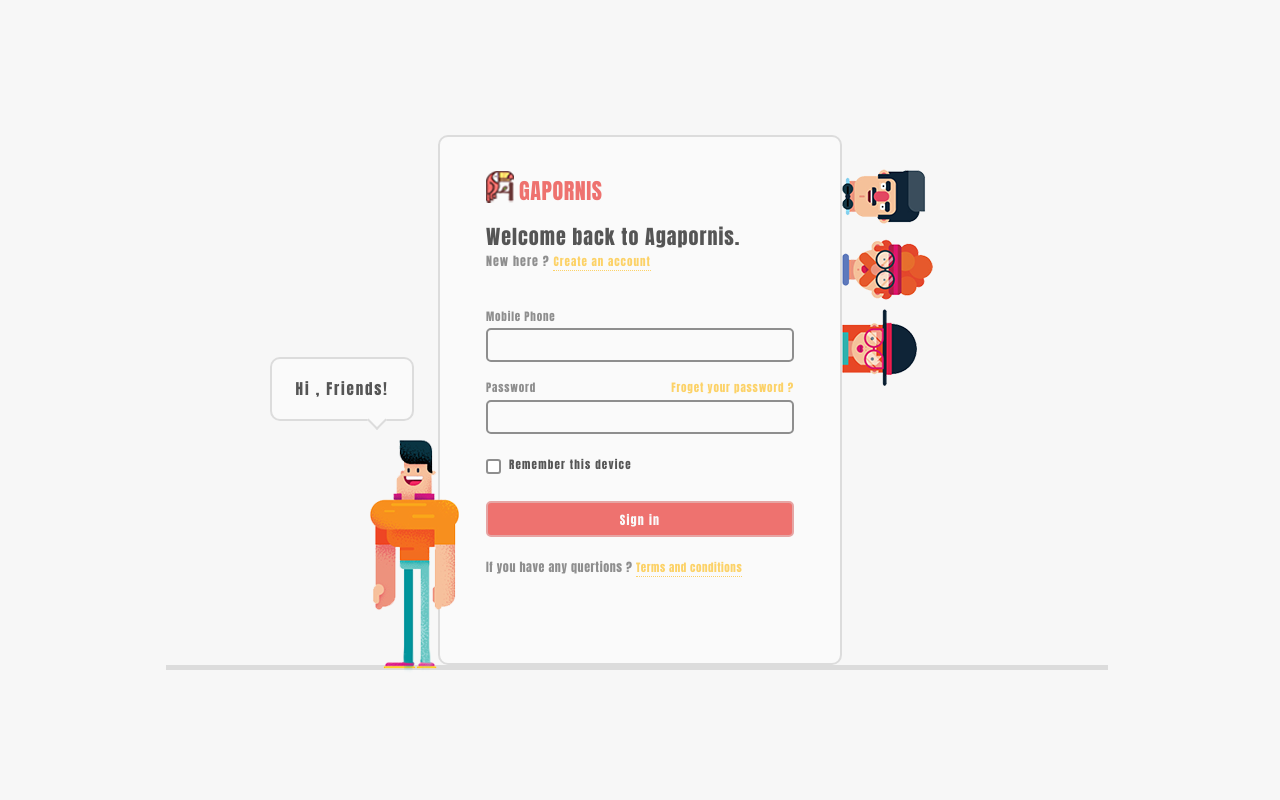
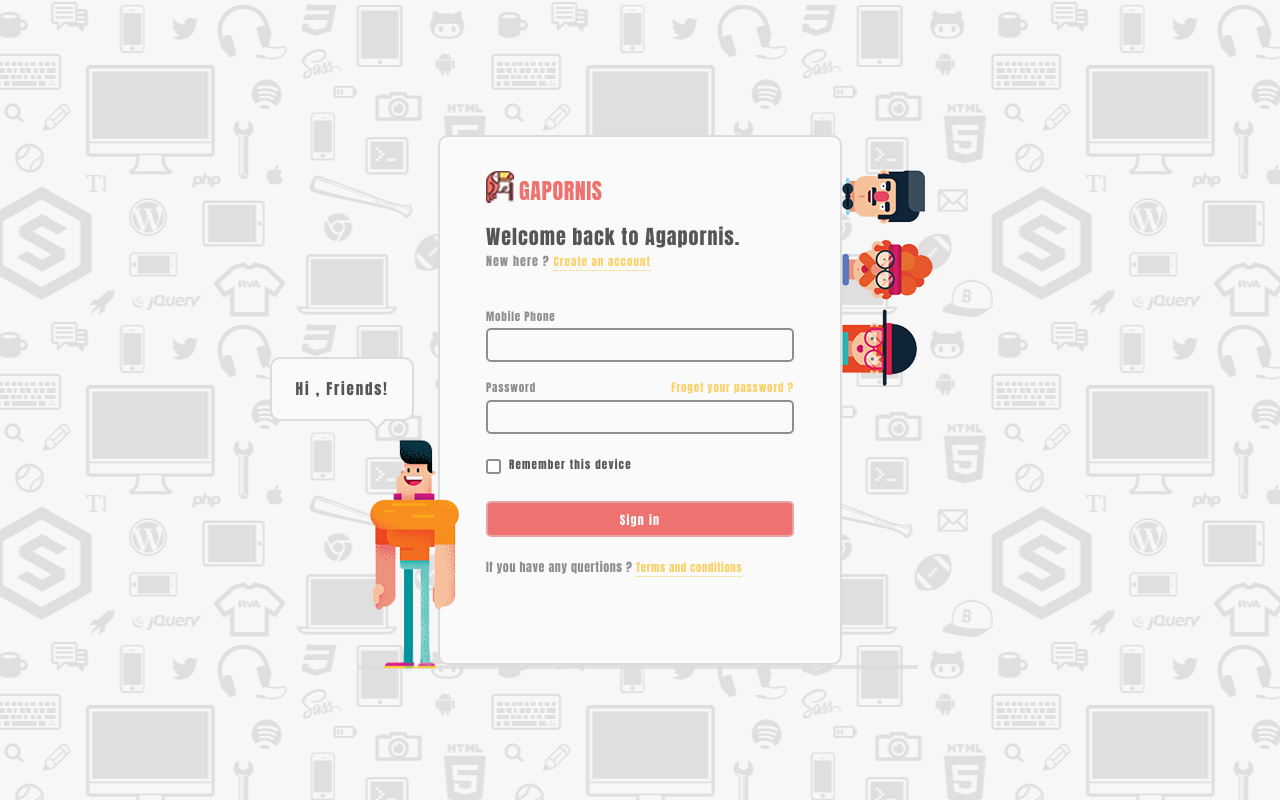
Before and after one commit to ToMakeThingsBetter/agapornis, a Vue app: page /#/ in a window 1280 px wide. Built offline with nearby package versions, Linux system fonts and the light colour scheme.

Commit message:
vuex modules style initial

```diff
--- a/src/store/index.js
+++ b/src/store/index.js
@@ -3,9 +3,11 @@ import Vuex from "vuex";
 
 Vue.use(Vuex);
 
+import login from "./login.js";
+
 export default new Vuex.Store({
-  state: {},
-  mutations: {},
-  actions: {},
-  modules: {}
+  // 模块化
+  modules: {
+    login
+  }
 });
--- /dev/null
+++ b/src/store/login.js
@@ -0,0 +1,16 @@
+const login = {
+  state: {
+    SIGNUP_BUTTON: false
+  },
+  getters: {
+    SIGNUP_BUTTON: state => state.SIGNUP_BUTTON
+  },
+  mutations: {
+    SET_SIGNUP_BUTTON: state => {
+      state.SIGNUP_BUTTON = !state.SIGNUP_BUTTON;
+    }
+  },
+  actions: {}
+};
+
+export default login;
--- a/src/views/Login/index.vue
+++ b/src/views/Login/index.vue
@@ -1,5 +1,9 @@
 <template>
   <div id="login">
+    <div
+      id="login-background"
+      :style="{ background: 'url(' + require('@pic/bc.svg') + ') repeat' }"
+    ></div>
     <div id="container-box">
       <div class="login-pic" id="left-pic">
         <img src="@pic/loginLeft.png" alt="" />
@@ -11,7 +15,10 @@
         </div>
         <div id="login-word">
           <strong>Welcome back to Agapornis.</strong>
-          <p>New here ? <span>Create an account</span></p>
+          <p>
+            New here ?
+            <span @click="OpenSignupDialog"> Create an account</span>
+          </p>
         </div>
         <div id="login-form">
           <form>
@@ -63,14 +70,23 @@
 <script>
 // @ is an alias to /src
 // import HelloWorld from "@/components/HelloWorld.vue";
-import { ref } from "@vue/composition-api";
+import { ref, computed } from "@vue/composition-api";
 
 export default {
   name: "Login",
-  setup() {
+  // props必须在root之前，否则root不起作用
+  setup(props, { root }) {
     const ifAutomatic = ref(false);
+    // 监听store的值 =》 注意模块化后的写法
+    const signup_button = computed(() => root.$store.state.login.SIGNUP_BUTTON);
+    // 更改store的值 =》 mutations中的方法
+    const OpenSignupDialog = () => {
+      root.$store.commit("SET_SIGNUP_BUTTON");
+    };
     return {
-      ifAutomatic
+      ifAutomatic,
+      signup_button,
+      OpenSignupDialog
     };
   }
 };
@@ -82,6 +98,16 @@ export default {
   display: flex;
   align-items: center;
   justify-content: center;
+  position: relative;
+  overflow: hidden;
+  #login-background {
+    position: absolute;
+    width: calc(100% + 500px);
+    height: 100%;
+    top: 0;
+    left: 0;
+    animation: scrollBackground 12s linear infinite;
+  }
   #container-box {
     width: 404px;
     height: 530px;
@@ -90,12 +116,13 @@ export default {
     &:after {
       content: "";
       position: absolute;
-      bottom: -5px;
+      bottom: -4px;
       display: block;
-      width: 942px;
-      height: 5px;
+      width: 560px;
+      height: 4px;
       background-color: $bd;
-      left: -272px;
+      left: -80px;
+      opacity: 0.8;
     }
     #main-content {
       width: 100%;
@@ -135,6 +162,7 @@ export default {
             color: $font-yellow;
             font-size: 11px;
             border-bottom: 1px dotted $font-yellow;
+            cursor: pointer;
           }
         }
       }
@@ -160,6 +188,7 @@ export default {
               span {
                 color: $font-yellow;
                 font-size: 11px;
+                cursor: pointer;
               }
             }
             input {
@@ -221,6 +250,7 @@ export default {
             font-size: 11px;
             letter-spacing: 0.55px;
             border-bottom: 1px dotted $font-yellow;
+            cursor: pointer;
           }
         }
       }
@@ -274,4 +304,12 @@ export default {
     }
   }
 }
+@keyframes scrollBackground {
+  0% {
+    transform: translateX(0);
+  }
+  100% {
+    transform: translateX(-500px);
+  }
+}
 </style>
```
Also changed, not shown: src/assets/pictures/bc.png (added), src/assets/pictures/bc.svg (added), src/components/Login/Signup/index.vue (added).
